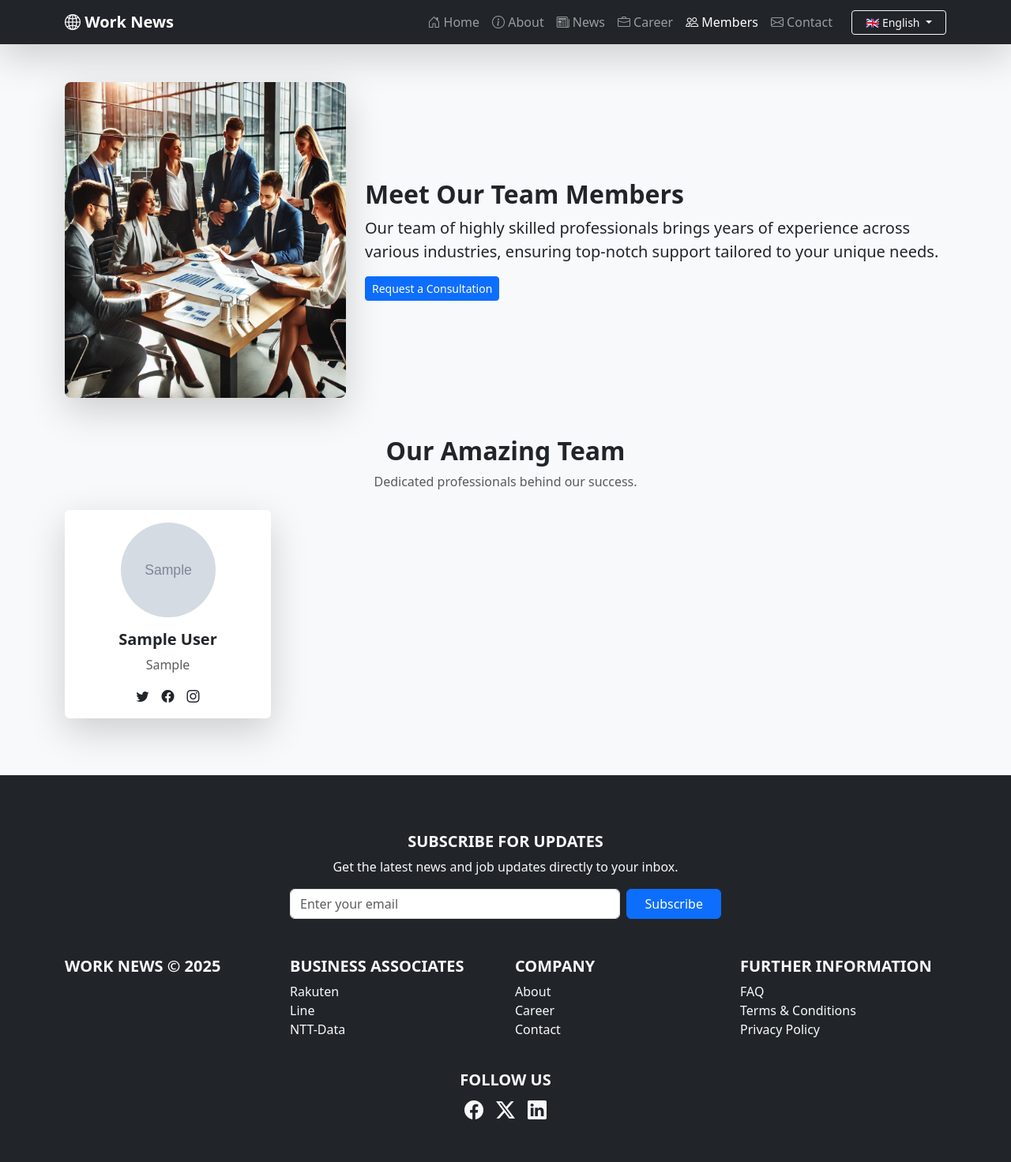
After one commit to jadhikari/job-portal-and-news-, a Django app: page /en/team/ in a window 1280 px wide. The commit adds this page. Shown: the whole page at 79% size. Run offline with Django 5.2, Linux system fonts and the light colour scheme; tables that the repository leaves empty hold one stand-in row (values such as "Sample post"); grey boxes marked "Sample" are stand-in pictures; some libraries are stand-ins or nearby versions.

Commit message:
add team and pagination

```diff
--- a/core/models.py
+++ b/core/models.py
@@ -86,3 +86,46 @@ class Job(BaseModel):
 
     def __str__(self):
         return self.header_ja
+
+
+class TeamMember(BaseModel):
+    name_ja = models.CharField(max_length=100)
+    name_en = models.CharField(max_length=100)
+    name_ne = models.CharField(max_length=100)
+    position_ja = models.CharField(max_length=100)
+    position_en = models.CharField(max_length=100)
+    position_ne = models.CharField(max_length=100)
+    image = models.ImageField(upload_to='team/', blank=True, null=True)
+    twitter = models.URLField(blank=True, null=True)
+    facebook = models.URLField(blank=True, null=True)
+    instagram = models.URLField(blank=True, null=True)
+    blog_ja = RichTextField(blank=True, null=True)
+    blog_en = RichTextField(blank=True, null=True)
+    blog_ne = RichTextField(blank=True, null=True)
+
+    def get_translated_name(self):
+        lang = get_language()
+        if lang == "ja":
+            return self.name_ja
+        elif lang == "ne":
+            return self.name_ne
+        return self.name_en if self.name_en else self.name_en  # Default to English
+
+    def get_translated_blog(self):
+        lang = get_language()
+        if lang == "ja":
+            return self.blog_ja
+        elif lang == "ne":
+            return self.blog_ne
+        return self.blog_en if self.blog_en else self.blog_en  # Default to English
+
+    def get_translated_position(self):
+        lang = get_language()
+        if lang == "ja":
+            return self.position_ja
+        elif lang == "ne":
+            return self.position_ne
+        return self.position_en if self.position_en else self.position_en  # Default to English
+
+    def __str__(self):
+        return self.get_translated_name()
--- /dev/null
+++ b/core/templates/core/team.html
@@ -0,0 +1,98 @@
+{% extends "base.html" %}
+{% load static %}
+
+{% block title %}Our Team | Work News Platform{% endblock %}
+
+{% block content %}
+<div class="container my-5">
+    <!-- Section: Meet Our Team -->
+    <div class="row align-items-center">
+        <div class="col-lg-4">
+            <div class="position-relative">
+                <div class="bg-primary rounded-3 position-absolute top-0 start-0 " style="z-index: -1;"></div>
+                <img src="../../static/images/team_meeting.jpg"class="img-fluid rounded-3 shadow-lg"
+                    alt="Our Team" style="height:400px;"
+                >
+            </div>
+        </div>
+        <div class="col-lg-8">
+            <h2 class="fw-bold">Meet Our Team Members</h2>
+            <p class="lead">Our team of highly skilled professionals brings years of experience across various industries, ensuring top-notch support tailored to your unique needs.</p>
+
+            <a href="{% url 'contact' %}" class="btn btn-sm btn-primary btn-lg">Request a Consultation</a>
+        </div>
+    </div>
+
+    <!-- Section: Our Amazing Team -->
+    <div class="text-center mt-5">
+        <h2 class="fw-bold">Our Amazing Team</h2>
+        <p class="text-muted">Dedicated professionals behind our success.</p>
+    </div>
+
+    <div class="row mt-4">
+        {% for member in team_members %}
+        <div class="col-md-4 col-lg-3 text-center mb-4">
+            <div class="card border-0 shadow-lg p-3">
+                {% if member.image %}
+                    <img src="{{ member.image.url }}" class="rounded-circle mx-auto d-block" alt="{{ member.get_translated_name }}" style="width: 120px; height: 120px;">
+                {% else %}
+                    <i class="bi bi-person-circle text-secondary" style="font-size: 120px;"></i>
+                {% endif %}
+                <div class="mt-3">
+                    <h5 class="fw-bold">
+                        <a href="#" class="text-dark text-decoration-none" data-bs-toggle="modal" data-bs-target="#memberModal{{ member.unique_id }}">
+                            {{ member.get_translated_name }}
+                        </a>
+                    </h5>
+                    <p class="text-muted">{{ member.get_translated_position }}</p>
+                    <div class="d-flex justify-content-center">
+                        {% if member.twitter %}
+                        <a href="{{ member.twitter }}" class="text-dark mx-2"><i class="bi bi-twitter"></i></a>
+                        {% endif %}
+                        {% if member.facebook %}
+                        <a href="{{ member.facebook }}" class="text-dark mx-2"><i class="bi bi-facebook"></i></a>
+                        {% endif %}
+                        {% if member.instagram %}
+                        <a href="{{ member.instagram }}" class="text-dark mx-2"><i class="bi bi-instagram"></i></a>
+                        {% endif %}
+                    </div>
+                </div>
+            </div>
+        </div>
+
+        <!-- Modal for Team Member -->
+        <div class="modal fade" id="memberModal{{ member.unique_id }}" tabindex="-1" aria-labelledby="memberModalLabel{{ member.unique_id }}" aria-hidden="true">
+            <div class="modal-dialog modal-dialog-centered">
+                <div class="modal-content p-3">
+                    <div class="modal-header border-0">
+                        <button type="button" class="btn-close" data-bs-dismiss="modal" aria-label="Close"></button>
+                    </div>
+                    <div class="modal-body text-center">
+                        {% if member.image %}
+                            <img src="{{ member.image.url }}" class="rounded-circle mx-auto d-block" alt="{{ member.get_translated_name }}" style="width: 150px; height: 150px;">
+                        {% else %}
+                            <i class="bi bi-person-circle text-secondary" style="font-size: 150px;"></i>
+                        {% endif %}
+                        <h4 class="fw-bold mt-3">{{ member.get_translated_name }}</h4>
+                        <p class="text-muted">{{ member.get_translated_position }}</p>
+                        <div class="d-flex justify-content-center">
+                            {% if member.twitter %}
+                            <a href="{{ member.twitter }}" class="text-dark mx-2"><i class="bi bi-twitter"></i></a>
+                            {% endif %}
+                            {% if member.facebook %}
+                            <a href="{{ member.facebook }}" class="text-dark mx-2"><i class="bi bi-facebook"></i></a>
+                            {% endif %}
+                            {% if member.instagram %}
+                            <a href="{{ member.instagram }}" class="text-dark mx-2"><i class="bi bi-instagram"></i></a>
+                            {% endif %}
+                        </div>
+                        <hr>
+                        <p class="text-start">{{ member.get_translated_blog|safe }}</p>
+                    </div>
+                </div>
+            </div>
+        </div>
+        {% endfor %}
+    </div>
+</div>
+{% endblock %}
--- a/core/urls.py
+++ b/core/urls.py
@@ -7,5 +7,6 @@ urlpatterns = [
     path('news/', views.news_home, name='news'),
     path('news/<str:unique_id>/', views.news_detail, name='news_detail'),
     path('contact/', views.contact, name='contact'),
+    path("team/", views.team_view, name="team"),
 
 ]
--- a/core/views.py
+++ b/core/views.py
@@ -1,6 +1,6 @@
+
 from django.shortcuts import render, get_object_or_404
-from django.core.mail import send_mail
-from django.contrib import messages
+from django.core.paginator import Paginator
 from . import models
 
 def home(request):
@@ -9,11 +9,17 @@ def home(request):
 def about(request):
     return render(request, 'core/about.html')
 
+
 def news_home(request):
     """Fetch the latest, trending, and all news for display."""
     top_news = models.News.objects.exclude(unique_id="").order_by('-created_at').first()  # Most recent news
-    latest_news = models.News.objects.exclude(unique_id="").order_by('-created_at')[1:7]  # Latest 6 news excluding top
+    latest_news_list = models.News.objects.exclude(unique_id="").order_by('-created_at')[1:]  # Exclude top news
     trending_news = models.News.objects.exclude(unique_id="").order_by('-created_at')[:5]  # Top 5 trending news
+
+    # Pagination for latest_news (7 per page)
+    paginator = Paginator(latest_news_list, 6)
+    page_number = request.GET.get('page')
+    latest_news = paginator.get_page(page_number)
 
     context = {
         'top_news': top_news,
@@ -27,5 +33,10 @@ def news_detail(request, unique_id):
     news = get_object_or_404(models.News, unique_id=unique_id)
     return render(request, 'core/news_detail.html', {'news': news})
 
+def team_view(request):
+    """View to display all team members."""
+    team_members = models.TeamMember.objects.all()
+    return render(request, "core/team.html", {"team_members": team_members})
+
 def contact(request):
     return render(request, 'core/contact.html')
--- a/templates/header.html
+++ b/templates/header.html
@@ -37,7 +37,7 @@
                     </a>
                 </li>
                 <li class="nav-item">
-                    <a class="nav-link {% if '/member' in request.path %}active{% endif %}" href="#member">
+                    <a class="nav-link {% if '/team' in request.path %}active{% endif %}" href="{% url 'team' %}">
                         <i class="bi bi-people"></i> {% trans "Members" %}
                     </a>
                 </li>
```
Also changed, not shown: core/admin.py (+6 -1 lines), core/templates/core/news.html (+37 -3 lines), core/templates/core/news_detail.html (+5 -3 lines), core/static/images/team_meeting.jpg (added), media/news_images/about.jpg (added), media/news_images/blogs.jpg (added), media/news_images/news_8vcPqfu.jpg (added), media/news_images/step3.jpg (added), media/news_images/step5.jpg (added), media/news_images/step5_teE1MsU.jpg (added), media/news_images/step6.jpg (added), media/news_images/step6_LSi2W4E.jpg (added), media/team/dfvfd.jpg (added), media/team/dfvfd_0UXZ0FC.jpg (added), 1 more files.
